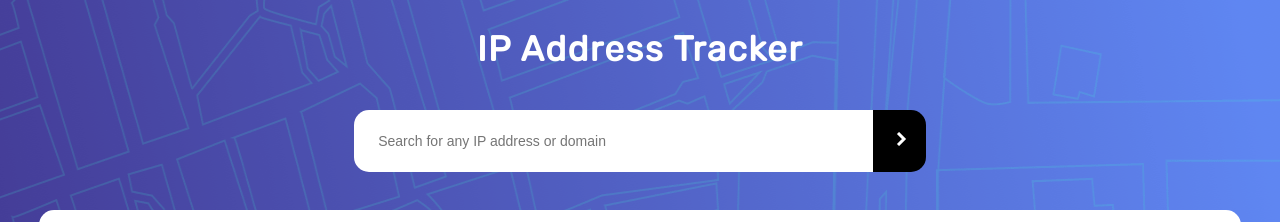
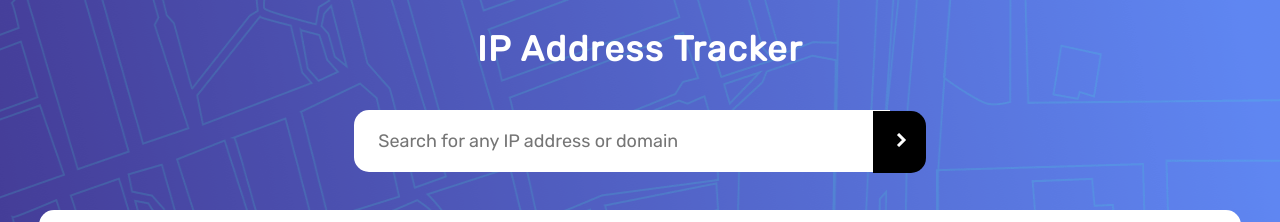
Before and after one commit to DavidSaintAnna/ip-address-tracker, a website: page index.html in a window 1280 px wide. Shown: the top 222 px of the page. Drawn offline with Linux system fonts and the light colour scheme.

Commit message:
update: font-size

```diff
--- a/style.css
+++ b/style.css
@@ -52,7 +52,8 @@ input {
   padding: 18.5px 0 18.5px 24px;
   border-radius: 15px 0 0 15px;
   color: var(--very-dark-gray);
-  font-size:  1.4rem;
+  font-size:  1.8rem;
+ font-family: "Rubik", sans-serif;
   border: none;
   outline: none;
   cursor: pointer;
```
